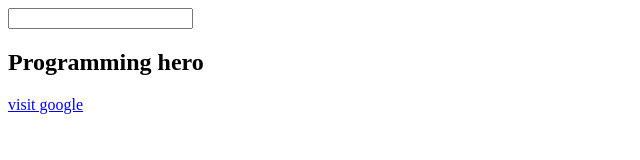
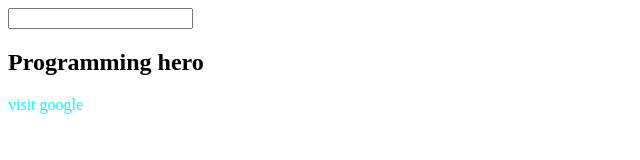
Before and after one commit to SojibAhmed114/Modules-6.5, a plain HTML site: page index.html in a window 1280 px wide. In both pictures the pointer is over the link "visit google". Shown: the whole page, without its empty margins (0-640 px from the left). Drawn offline with Linux system fonts and the light colour scheme.

Commit message:
hover sesh

```diff
--- a/style.css
+++ b/style.css
@@ -15,3 +15,8 @@ a:visited{
     color: red;
     text-decoration: none;
 }
+a:hover{
+    color: aqua;
+    transition: all .5s;
+    text-decoration: none;
+}
```
